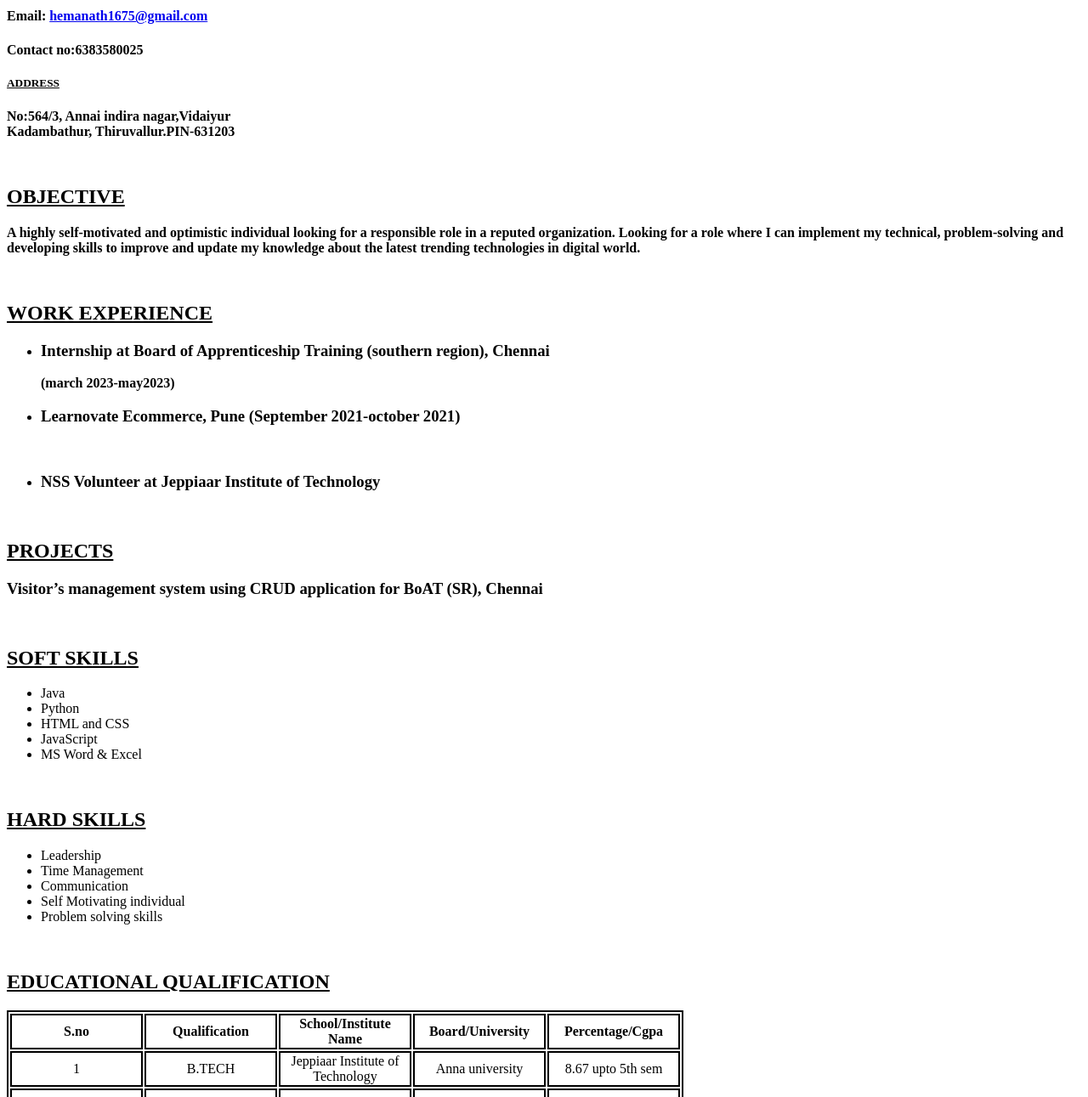
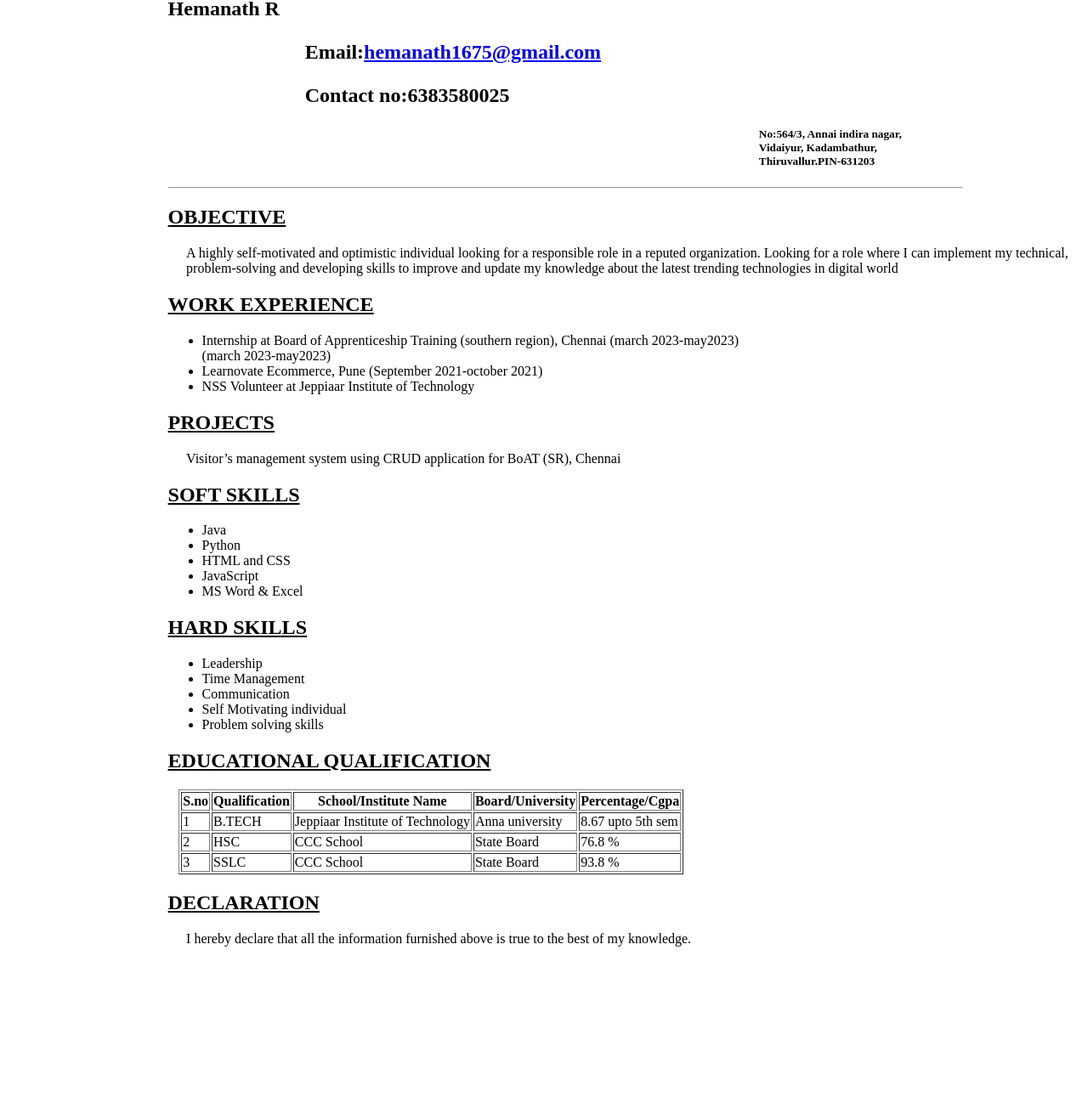
Before and after one commit to hemanathr1675/resume, a plain HTML site: page index.html in a window 1280 px wide. Shown: the part 128-1419 px from the top of the page at 85% size. After the commit the page ends 1258 px from the top, so only its background shows below. Drawn offline with Linux system fonts and the light colour scheme.

Commit message:
add html and css

```diff
--- a/index.html
+++ b/index.html
@@ -8,33 +8,25 @@
     <link rel="stylesheet" type="text/css" href="style.css">
 </head>
 <body>
-  <h1><b><center>Resume</center></b></h1>
-  <h1>Hemanath R</h1>
-  <div class="container"
-  <p><b>Email: </b><a href="mailto=hemanath1675@gmail.com"><b>hemanath1675@gmail.com</b></a></b>
-  <h4><b>Contact no:6383580025</b></h4>
-  </div>
+  <h1>Resume</h1>
+  <h2>Hemanath R</h2S>
 
-  <div class="address">
-<h5><u><b>ADDRESS</b></u></h5>
-  <P><b>No:564/3, Annai indira nagar,Vidaiyur<br>Kadambathur, Thiruvallur.PIN-631203</b></P></div>
-  <br>
-  <h2><b><u>OBJECTIVE</u></b></h2>
-  <p><b>A highly self-motivated and optimistic individual looking for a responsible role in a reputed organization. Looking for a role where I can implement my technical, problem-solving and developing skills to improve and update my knowledge about the latest trending technologies in digital world.</b></p>
-  <br>
-  <h2><b><U>WORK EXPERIENCE</U></b></h2>
+  <p>Email:<a href="mailto=hemanath1675@gmail.com">hemanath1675@gmail.com</a></p>
+  <p>Contact no:6383580025</p>
+ <h5>No:564/3, Annai indira nagar,<br>Vidaiyur, Kadambathur, <br>Thiruvallur.PIN-631203</h5>
+ <hr> <h2><u>OBJECTIVE</u></h2>
+  <div><p>A highly self-motivated and optimistic individual looking for a responsible role in a reputed organization. Looking for a role where I can implement my technical,<br> problem-solving and developing skills to improve and update my knowledge about the latest trending technologies in digital world</p></div>
+
+  <h2><U>WORK EXPERIENCE</U></h2>
   <ul>
-  <li><h3><b>Internship at Board of Apprenticeship Training (southern region), Chennai</li> 	(march 2023-may2023) </b></h3>
-  <br>
-<li><h3><b>Learnovate Ecommerce, Pune 	(September 2021-october 2021)  </b></h3></li>
-  <br>
-<li><h3><b>NSS Volunteer at Jeppiaar Institute of Technology </b></h3></li>
+  <li>Internship at Board of Apprenticeship Training (southern region), Chennai	(march 2023-may2023)</li> 	(march 2023-may2023)
+<li>Learnovate Ecommerce, Pune 	(September 2021-october 2021) </li>
+<li>NSS Volunteer at Jeppiaar Institute of Technology </li>
 </ul>
-  <br>
-  <h2><b><u>PROJECTS</u></b></h2>
-  <h3><B>Visitor’s management system using CRUD application for BoAT (SR), Chennai</B></h3>
-  <br>
- <h2><B><U>SOFT SKILLS</U></B></h2>
+
+  <h2><u>PROJECTS</u></h2>
+ <div><p>Visitor’s management system using CRUD application for BoAT (SR), Chennai</p></div>
+ <h2><U>SOFT SKILLS</U></h2>
  <ul>
     <li>Java</li>
     <li>Python</li>
@@ -42,8 +34,8 @@
     <li>JavaScript</li>
     <li>MS Word & Excel</li>
  </ul>
- <BR>
- <h2><B><U>HARD SKILLS</U></B></h2>
+
+ <h2><U>HARD SKILLS</U></h2>
  <ul>
  <li>Leadership</li>
  <li>Time Management</li>
@@ -51,10 +43,10 @@
  <li>Self Motivating individual</li>
  <li>Problem solving skills</li>
 </ul>
-<br>
-<h2><b><u>EDUCATIONAL QUALIFICATION</u></b></h2>
-<div >
-<table >
+
+<h2><u>EDUCATIONAL QUALIFICATION</u></h2>
+
+<table border="1">
     <tr>
         <th>S.no</th>
         <th>Qualification</th>
@@ -84,11 +76,8 @@
         <td>93.8 %</td>
     </tr>
     </table>
-</div>
-    <br>
-    <h2><b><u>DECLARATION</u></b></h2>
-    <ul>
-    <li><P><b>I hereby declare that all the information furnished above is true to the best of my knowledge.</b></P></li>
-</ul>
+    <h2><u>DECLARATION</u></h2>
+
+   <div> <P>I hereby declare that all the information furnished above is true to the best of my knowledge.</P></div>
 </body>
 </html>
--- a/style.css
+++ b/style.css
@@ -1,9 +1,31 @@
-table,th,td{
-border: 2px solid black;
-align-content: center;
-text-align: center;
+h1{
+    text-align: center;
+    font-size: 50px;
+    color: rgba(3, 3, 148, 0.716);
+
 }
-th,td{
-    height: 30px;
-    width: 150px;
+h3{
+    margin-left: 15%;
 }
+h2{
+    margin-left: 15%;
+}
+hr{
+    margin-left: 15%;
+    margin-right: 11%;
+}
+p{
+    margin-left: 15%;
+}
+div{
+    margin-left: 2%;
+}
+h5{
+    margin-left: 70%;
+}
+ul{
+    margin-left: 15%;
+}
+table{
+    margin-left: 16%;
+}
```
